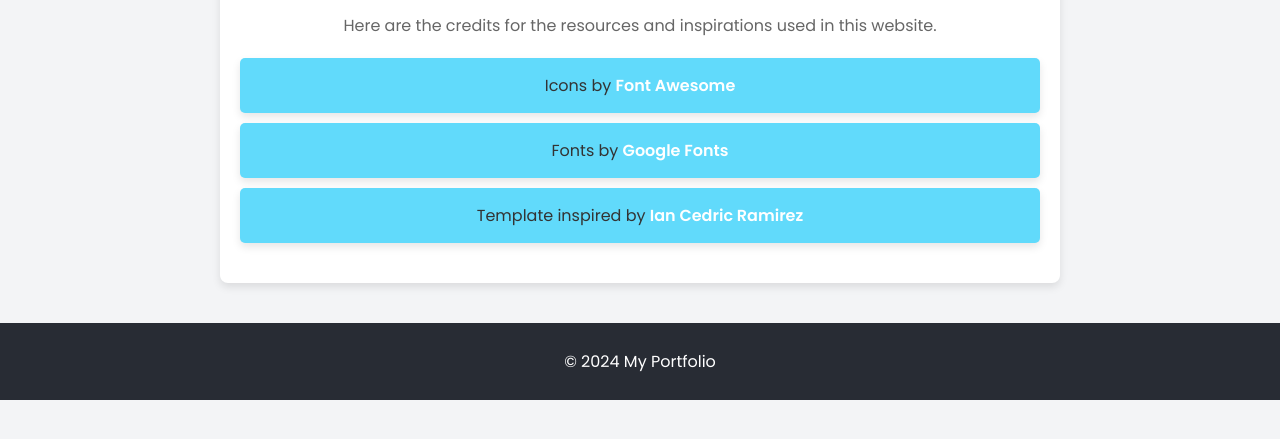
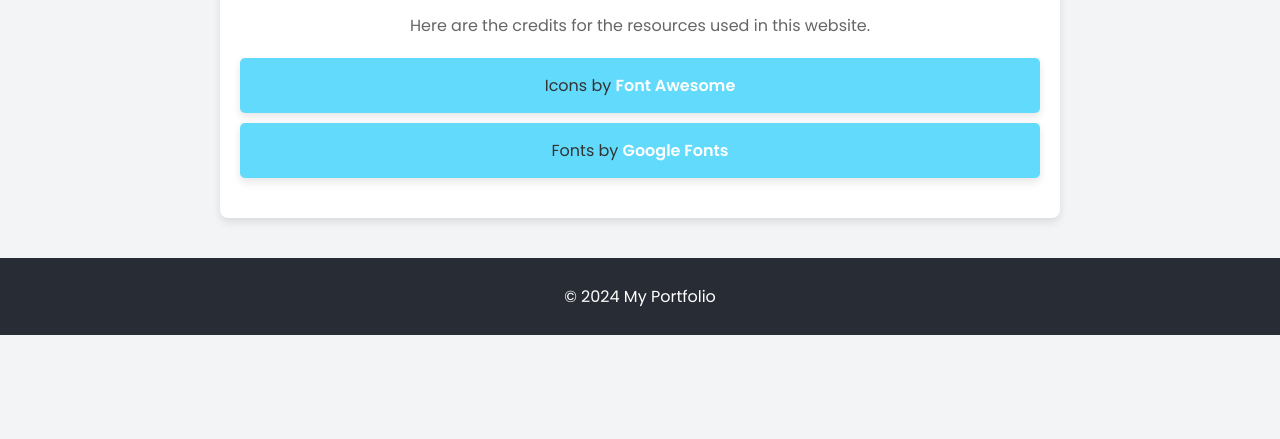
Before and after one commit to Itsmejowy/WD-VERINO-FINALS, a plain HTML site: page pages/Credits/index.html in a window 1280 px wide. Shown: the part 231-670 px from the top of the page. Drawn offline with Linux system fonts and the light colour scheme.

Commit message:
feat(CREDITS): change some credits

```diff
--- a/pages/Credits/index.html
+++ b/pages/Credits/index.html
@@ -26,11 +26,10 @@
     <main>
         <section>
             <h2>Credits</h2>
-            <p>Here are the credits for the resources and inspirations used in this website.</p>
+            <p>Here are the credits for the resources used in this website.</p>
             <ul>
                 <li>Icons by <a href="https://fontawesome.com/" target="_blank">Font Awesome</a></li>
                 <li>Fonts by <a href="https://fonts.google.com/" target="_blank">Google Fonts</a></li>
-                <li>Template inspired by <a href="https://ian-cedric-ramirez-tyzu-fujkq285d-zyx0314s-projects.vercel.app" target="_blank">Ian Cedric Ramirez</a></li>
             </ul>
         </section>
     </main>
```
